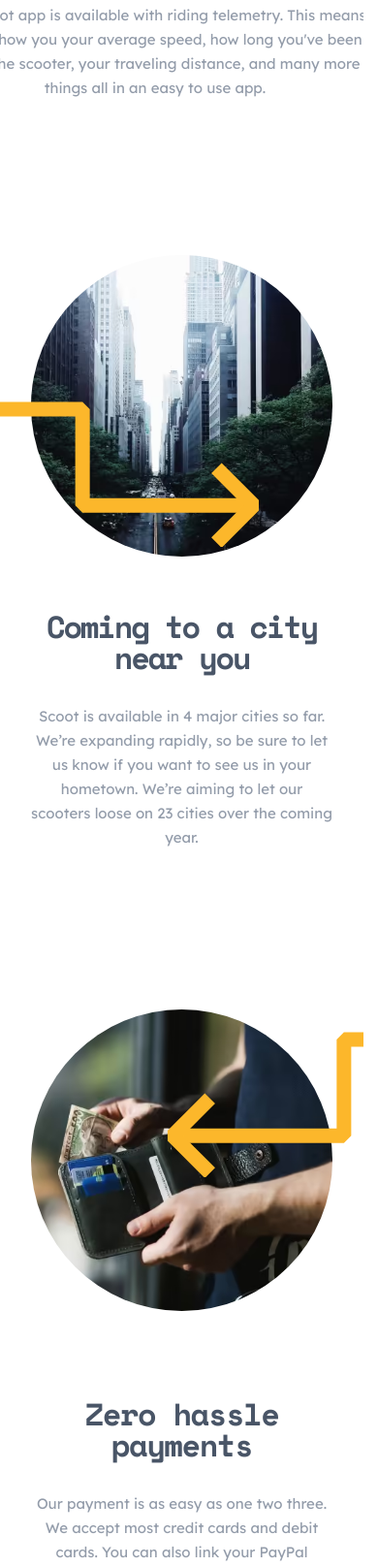
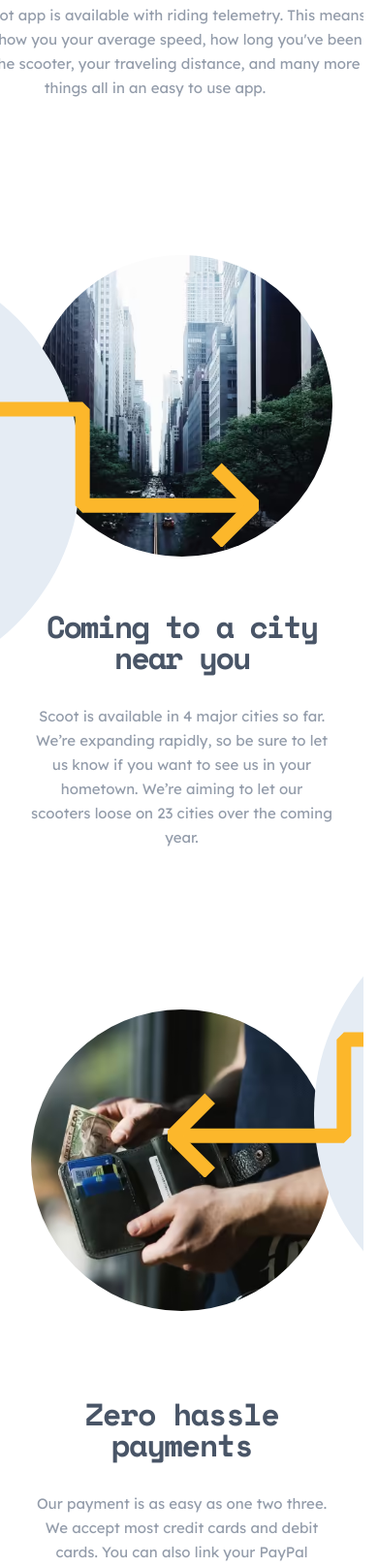
Before and after one commit to Husniddin01/imtixon2, a plain HTML site: page index.html in a window 390 px wide. Shown: the part 2397-4013 px from the top of the page at 97% size. Drawn offline with Linux system fonts and the light colour scheme.

Commit message:
finish commit

```diff
--- a/index.html
+++ b/index.html
@@ -192,11 +192,7 @@
                         <div class="city__center-bottom">
                             <h2 class="city__heading-center">Zero hassle payments</h2>
                             <p class="city__text-center">Our payment is as easy as one two three. We accept most credit cards and debit cards. You can also link your PayPal account inside the app. Need to pay later? No worries! You can defer payment for up to a month.</p>
-                            <div class="button">
-                                <a class="button__link city__button" href="#" >
-                                    Learn More
-                                </a>
-                            </div>
+
                         </div>
                     </div>
                 </div>
--- a/scss/all-blocks/_city.scss
+++ b/scss/all-blocks/_city.scss
@@ -315,12 +315,7 @@
             margin-left: 32px;
         }
 
-        &__left-top {
 
-            &::before {
-                display: none;
-            }
-        }
 
         &__img-top {
             margin-right: 0%;
@@ -364,12 +359,7 @@
             margin-top: 120px;
         }
 
-        &__right-bottom {
 
-            &::before {
-                display: none;
-            }
-        }
 
         &__img-bottom {
             margin-left: 0%;
@@ -404,6 +394,5 @@
         &__btn-center {
             margin-left: 66px;
         }
-
     }
 }
```
Also changed, not shown: css/main.css, 1 other file.
